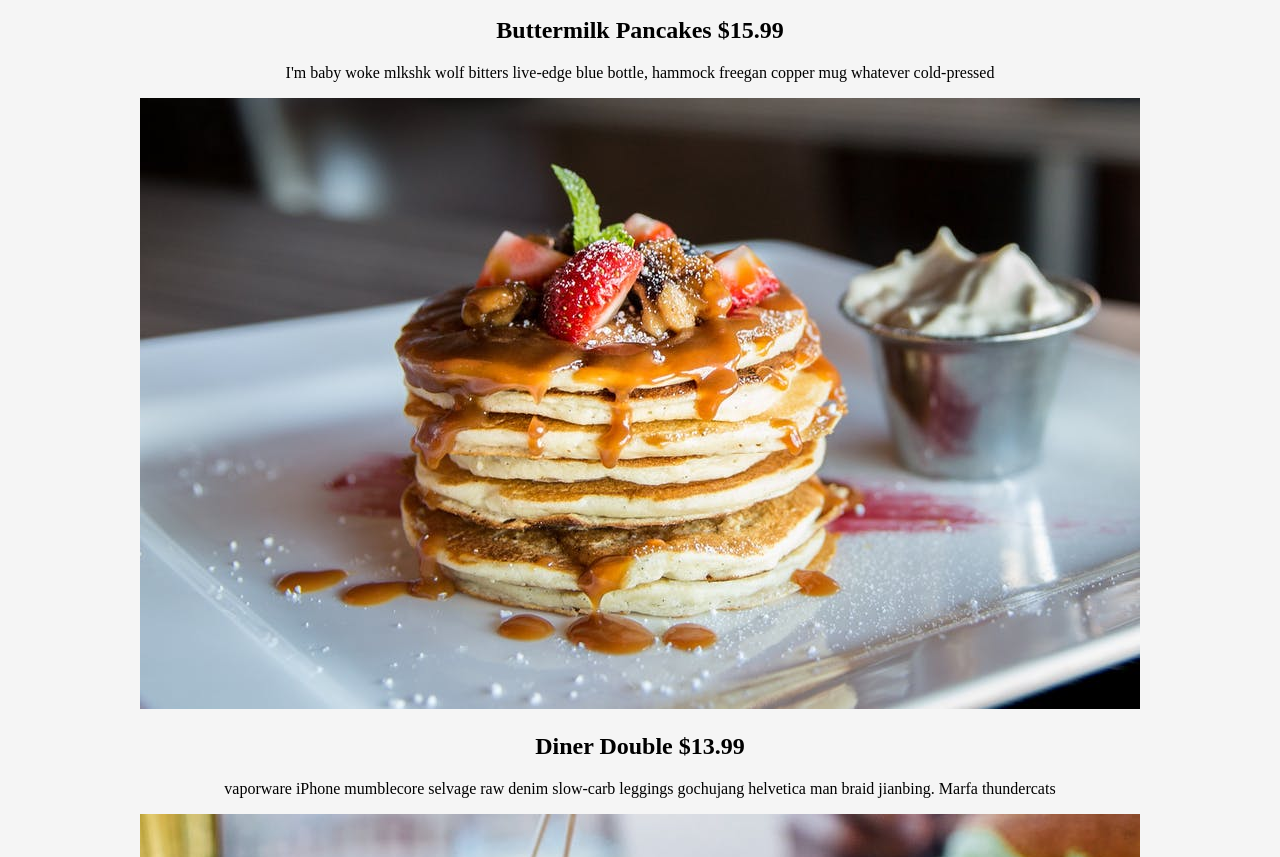
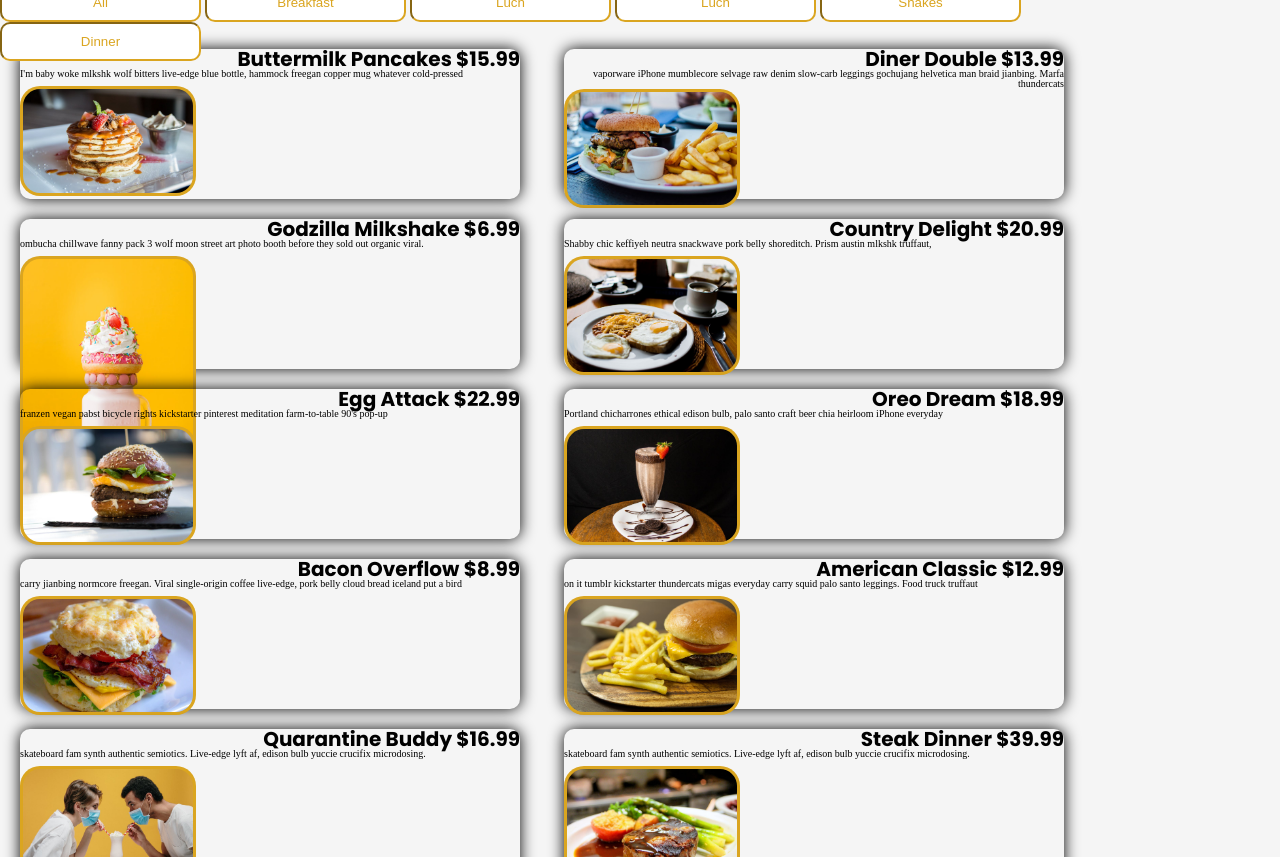
Before and after one commit to webertdias/Menu-de-Restaurante, a plain HTML site: page index.html in a window 1280 px wide. Shown: the part 122-979 px from the top of the page. Drawn offline with Linux system fonts and the light colour scheme.

Commit message:
Arrumando Cards

```diff
--- a/index.html
+++ b/index.html
@@ -5,6 +5,7 @@
     <meta http-equiv="X-UA-Compatible" content="IE=edge">
     <meta name="viewport" content="width=device-width, initial-scale=1.0">
     <link rel="stylesheet" href="style.css"/>
+    <link rel="stylesheet" href="reset.css"/>
     <link href="https://fonts.googleapis.com/css2?family=Montserrat:ital@0;1&family=Poppins:wght@600;700&display=swap" rel="stylesheet">
 
     <title>Our Menu</title>
@@ -21,59 +22,60 @@
     <input type="text" value="Shakes">
     <input type="text" value="Dinner">
 </div>
-<div class="cards">
-        <div class="buttermilk">
+<div class="container">
+        <ul class="cards">
+                <li class="buttermilk">
                     <h2>Buttermilk Pancakes $15.99</h2>
                     <p>I'm baby woke mlkshk wolf bitters live-edge blue bottle, hammock freegan copper mug whatever cold-pressed</p>
                     <img class="imagens" src="imagens/Buttermilk Pancakes.jpeg">
-        </div>
-        <div class="dinner">
+                </li>
+                <li class="dinner">
                     <h2>Diner Double $13.99</h2>
                     <p>vaporware iPhone mumblecore selvage raw denim slow-carb leggings gochujang helvetica man braid jianbing. Marfa thundercats</p>
                     <img class="imagens" src="imagens/Diner Double.jpeg">
-        </div>
-        <div class="godzilla">
+                </li>
+                <li class="godzilla">
                     <h2>Godzilla Milkshake $6.99</h2>
                     <p>ombucha chillwave fanny pack 3 wolf moon street art photo booth before they sold out organic viral.</p>
                     <img class="imagens" src="imagens/Godzilla Milkshake.jpeg">
-        </div>
-        <div class="country">
+                </li>
+                <li class="country">
                     <h2>Country Delight $20.99</h2>
                     <p>Shabby chic keffiyeh neutra snackwave pork belly shoreditch. Prism austin mlkshk truffaut,</p>
                     <img class="imagens" src="imagens/Country Delight.jpeg">
-        </div>
-        <div class="egg">
+                </li>
+                <li class="egg">
                     <h2>Egg Attack $22.99</h2>
                     <p>franzen vegan pabst bicycle rights kickstarter pinterest meditation farm-to-table 90's pop-up</p>
                     <img class="imagens" src="imagens/Egg Attack.jpeg">
-        </div>
-        <div class="oreo">
+                </li>
+                <li class="oreo">
                     <h2>Oreo Dream $18.99</h2>
                     <p>Portland chicharrones ethical edison bulb, palo santo craft beer chia heirloom iPhone everyday</p>
                     <img class="imagens" src="imagens/Oreo Dream.jpeg">
-        </div>
-        <div class="bacon">
+                </li>
+                <li class="bacon">
                     <h2>Bacon Overflow $8.99</h2>
                     <p>carry jianbing normcore freegan. Viral single-origin coffee live-edge, pork belly cloud bread iceland put a bird</p>
                     <img class="imagens" src="imagens/Bacon Overflow.jpeg">
-        </div>
-        <div class="american">
+                </li>
+                <li class="american">
                     <h2>American Classic $12.99</h2>
                     <p>on it tumblr kickstarter thundercats migas everyday carry squid palo santo leggings. Food truck truffaut</p>
                     <img class="imagens" src="imagens/American Classic.jpeg">
-        </div>
-        <div class="Quarantine">
+                </li>
+                <li class="quarantine">
                     <h2>Quarantine Buddy $16.99</h2>
                     <p>skateboard fam synth authentic semiotics. Live-edge lyft af, edison bulb yuccie crucifix microdosing.</p>
                     <img class="imagens" src="imagens/Quarantine Buddy.jpeg">
-        </div>
-        <div class="steak">
+                </li>
+                <li class="steak">
                     <h2>Steak Dinner $39.99</h2>
                     <p>skateboard fam synth authentic semiotics. Live-edge lyft af, edison bulb yuccie crucifix microdosing.</p>
                     <img class="imagens" src="imagens/Steak Dinner.jpeg">
+                </li>
+        </ul>
     </div>
-
 </div>
-
 </body>
 </html>
--- /dev/null
+++ b/reset.css
@@ -0,0 +1,46 @@
+/* http://meyerweb.com/eric/tools/css/reset/
+   v2.0 | 20110126
+   License: none (public domain)
+*/
+
+html, body, div, span, applet, object, iframe,
+h1, h2, h3, h4, h5, h6, p, blockquote, pre,
+a, abbr, acronym, address, big, cite, code,
+del, dfn, em, img, ins, kbd, q, s, samp,
+small, strike, strong, sub, sup, tt, var,
+b, u, i, center,
+dl, dt, dd, ol, ul, li,
+fieldset, form, label, legend,
+table, caption, tbody, tfoot, thead, tr, th, td,
+article, aside, canvas, details, embed,
+figure, figcaption, footer, header, hgroup,
+menu, nav, output, ruby, section, summary,
+time, mark, audio, video {
+	margin: 0;
+	padding: 0;
+	border: 0;
+	vertical-align:text-top;
+}
+/* HTML5 display-role reset for older browsers */
+article, aside, details, figcaption, figure,
+footer, header, hgroup, menu, nav, section {
+	display: inline-block;
+}
+body {
+	line-height: 1;
+}
+ol, ul {
+	list-style: none;
+}
+blockquote, q {
+	quotes: none;
+}
+blockquote:before, blockquote:after,
+q:before, q:after {
+	content: '';
+	content: none;
+}
+table {
+	border-collapse: collapse;
+	border-spacing: 0;
+}
--- a/style.css
+++ b/style.css
@@ -1,23 +1,129 @@
 body{
     background-color:whitesmoke;
-    text-align: center;
+    margin: 0 auto;
+    width: 90vw;
+    max-width: 2500px;
+    display: grid;
+    gap: 3rem 2rem;
+    justify-items: center;
 }
 
 h1{
+    position: relative;
     text-align: center;
-    color: blue;
+    color:darkblue;
+    top: 50px;
+    font-size: 35px;
 }
 
 input{
-    text-align: center;
     position: relative;
     display: inline-block;
+    text-align: center;
     border-radius: 10px;
-    padding: 10px 0px;
+    border: 20px 20px;
+    padding: 10px 10px 10px 10px;
+    top: 70px;
     color: goldenrod;
     border-color: goldenrod;
 }
-.cards{
-    position: relative;
+
+h2{
+    font-size: 20px;
+    font-family: poppins, sans-serif;
+    text-align: right;
+}
+
+p{
+    font-size: 16px;
     display: inline-block;
+    text-align: right;
+
 }
+
+li{
+    display: inline-block;
+    align-items:center;
+    flex-direction: row;
+    justify-content: space-evenly;
+    height: 150px;
+    width: 500px;
+    text-align:left;
+    border-radius: 10px;
+}
+
+.buttermilk{
+    flex: 1 1 21rem;
+    margin: 10px 20px;
+    box-shadow: 0 0 15px;
+}
+
+.dinner{
+    flex: 1 1 21rem;
+    margin: 10px 20px;
+    box-shadow: 0 0 15px;
+}
+.godzilla{
+    flex: 1 1 21rem;
+    margin: 10px 20px;
+    box-shadow: 0 0 15px;
+}
+
+.country{
+    flex: 1 1 21rem;
+    margin: 10px 20px;
+    box-shadow: 0 0 15px;
+}
+
+.egg{
+    flex: 1 1 21rem;
+    margin: 10px 20px;
+    box-shadow: 0 0 15px;
+}
+
+.oreo{
+    flex: 1 1 21rem;
+    margin: 10px 20px;
+    box-shadow: 0 0 15px;
+}
+
+.bacon{
+    flex: 1 1 21rem;
+    margin: 10px 20px;
+    box-shadow: 0 0 15px;
+}
+
+.american{
+    flex: 1 1 21rem;
+    margin: 10px 20px;
+    box-shadow: 0 0 15px;
+}
+
+.quarantine{
+    flex: 1 1 21rem;
+    margin: 10px 20px;
+    box-shadow: 0 0 15px;
+}
+
+.steak{
+    flex: 1 1 21rem;
+    margin: 10px 20px;
+    box-shadow: 0 0 15px;
+}
+
+
+.cards p{
+    font-size: 10px;
+}
+
+.imagens{
+    float: left;
+    max-width: 170px;
+    max-height: 290px;
+    background-color: goldenrod;
+    padding: 3px 3px;
+    border-radius: 20px;
+}
+.cards:hover {
+    cursor: pointer;
+}
```
Lines whose indentation alone changed are shown as unchanged.
